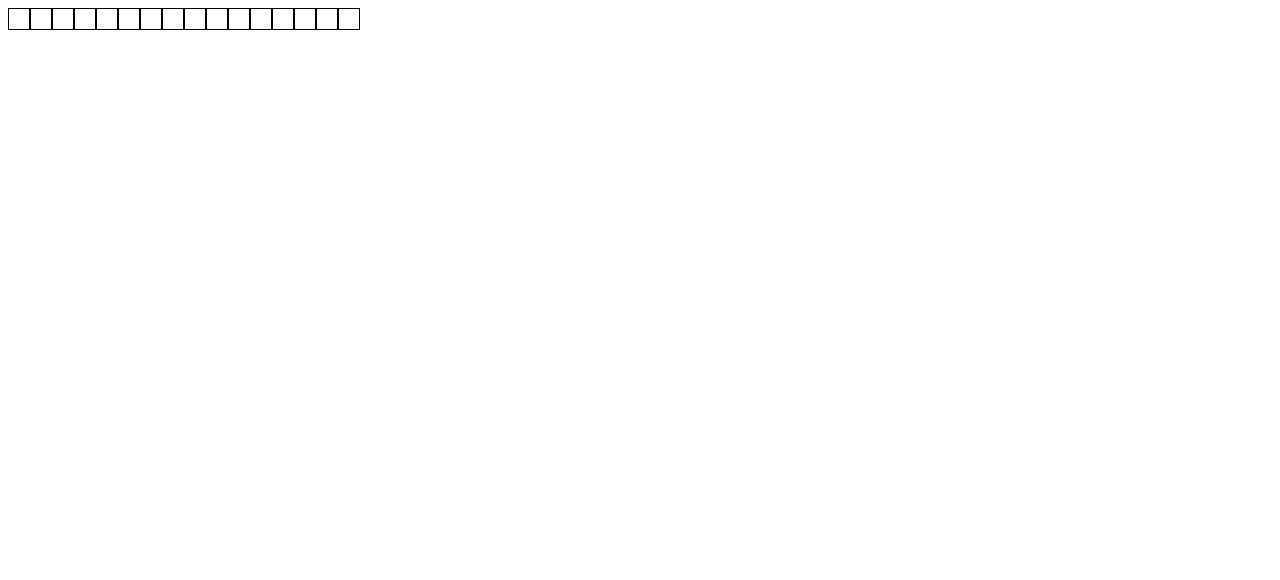
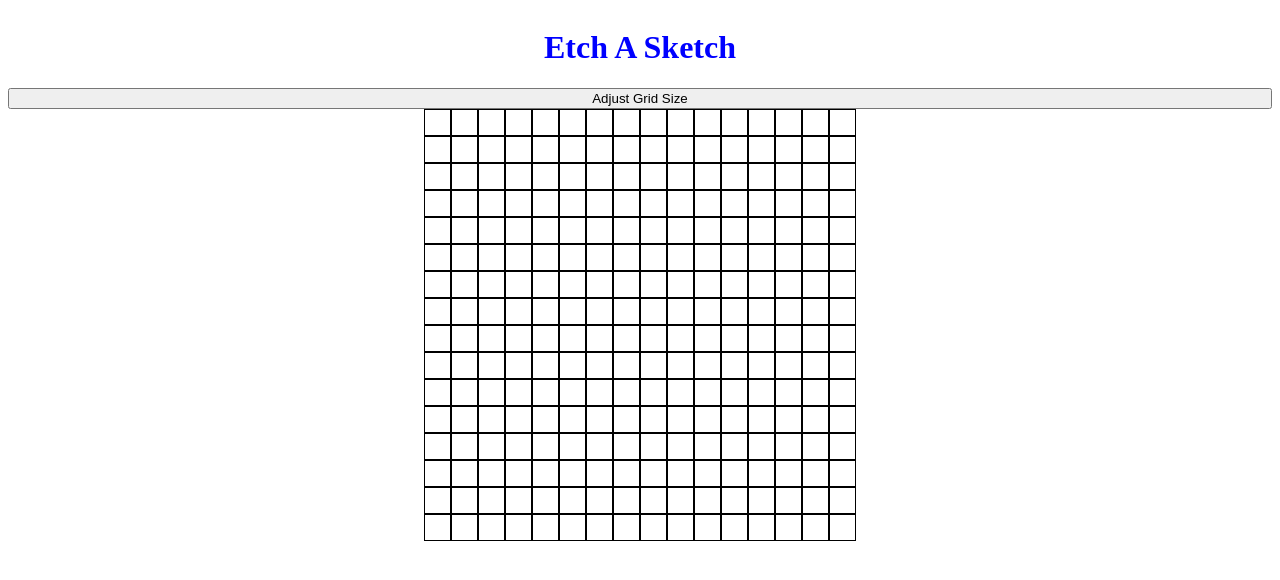
Before and after one commit to Seth52/etch, a plain HTML site: page index.html in a window 1280 px wide. Drawn offline with Linux system fonts and the light colour scheme.

Commit message:
grid and prompt variable

```diff
--- a/index.html
+++ b/index.html
@@ -4,11 +4,14 @@
     <meta charset="UTF-8">
     <meta http-equiv="X-UA-Compatible" content="IE=edge">
     <meta name="viewport" content="width=device-width, initial-scale=1.0">
-    <title>Document</title>
+    <title>Etch A Sketch</title>
     <link rel="stylesheet" href="style.css">
     <script src="script.js" defer></script>
 </head>
 <body>
+    <h1>Etch A Sketch</h1>
+    <button id="adjust">Adjust Grid Size</button>
+
     <div class="container">
 
 
--- a/script.js
+++ b/script.js
@@ -47,13 +47,36 @@ Go willy-nilly and add console.log statements in
  container.insertBefore(newDiv, h1); */
 
 
-const container = document.getElementsByClassName('container');
+let container = document.getElementsByClassName('container');
 
- for(i=0; i <16; i++){
+ for(i=0; i <256; i++){
     let newDiv = document.createElement('div');
     newDiv.className= "div" + i;
     container[0].appendChild(newDiv);
   newDiv.style.border = "1px solid black";
-  newDiv.style.width= "20px";
-  newDiv.style.height="20px";
- }
+  newDiv.style.width= "25px";
+  newDiv.style.height="25px";
+
+ newDiv.addEventListener("mouseover", function (e) {
+      newDiv.className ="h";}, false)
+
+
+ };
+ let size =0;
+
+ const adjust=document.getElementById('adjust');
+ adjust.addEventListener('click', function(){
+      size = prompt('Select length and height of grid')});
+
+
+
+ //add a button that resets grid and then allows grid to be same total width but
+ //flex calculator ?
+
+// still need to make this grid 16 by 16 but
+//want to be able to have a hover or click option to change colors of div
+
+
+/* children.addEventListener("click", function( event ) {
+    // highlight the mouseenter target
+    event.children.style.backgroundColor = "black";}) */
--- a/style.css
+++ b/style.css
@@ -1,3 +1,21 @@
+body{
+    display:flex;
+    flex-direction: column;
+}
+
 .container{
     display:flex;
+    flex-wrap:wrap;
+    max-width: 432px;
+    max-height: 432px;
+    align-self: center;
+
 }
+.h{ background-color: black;
+
+}
+h1{
+    color:blue;
+    text-align: center;
+
+}
```
